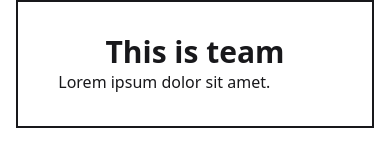
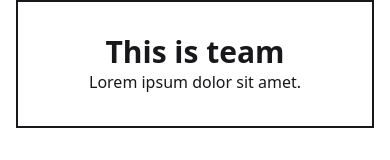
Before and after one commit to Shahariya-17/Positivius-website, a React (Vite) app: page / in a window 390 px wide. Shown: the part 8416-8576 px from the top of the page. Built offline with nearby package versions, Linux system fonts and the light colour scheme.

Commit message:
added responsive footer

```diff
--- a/src/Pages/Home/Team/Team.jsx
+++ b/src/Pages/Home/Team/Team.jsx
@@ -4,7 +4,7 @@
     return (
         <div className='border-2 px-10 py-8 mt-20 mb-20'>
             <h1 className='text-3xl font-bold text-center'>This is team</h1>
-            <p>Lorem ipsum dolor sit amet.</p>
+            <p className='text-center'>Lorem ipsum dolor sit amet.</p>
         </div>
     );
 };
```
